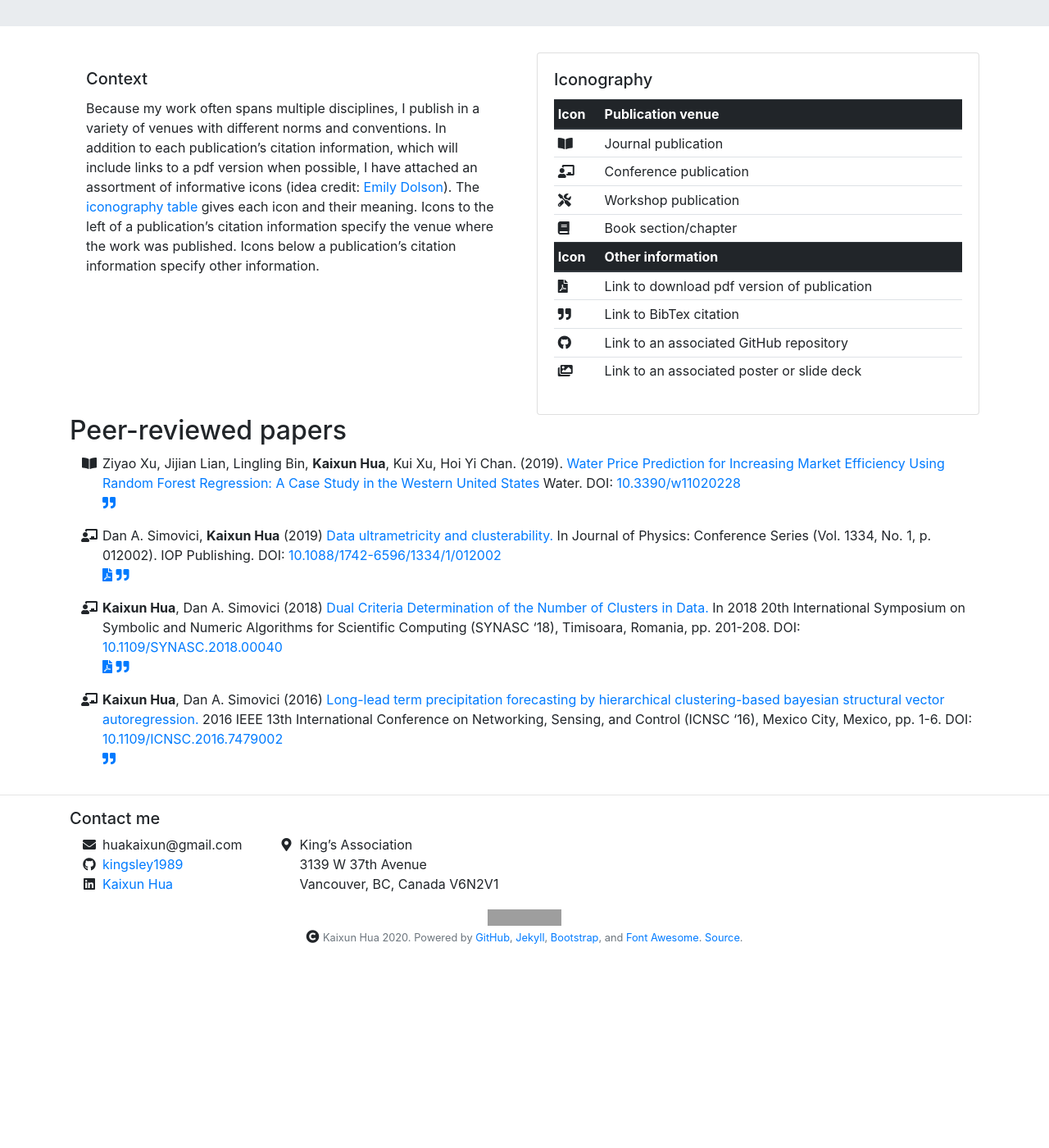
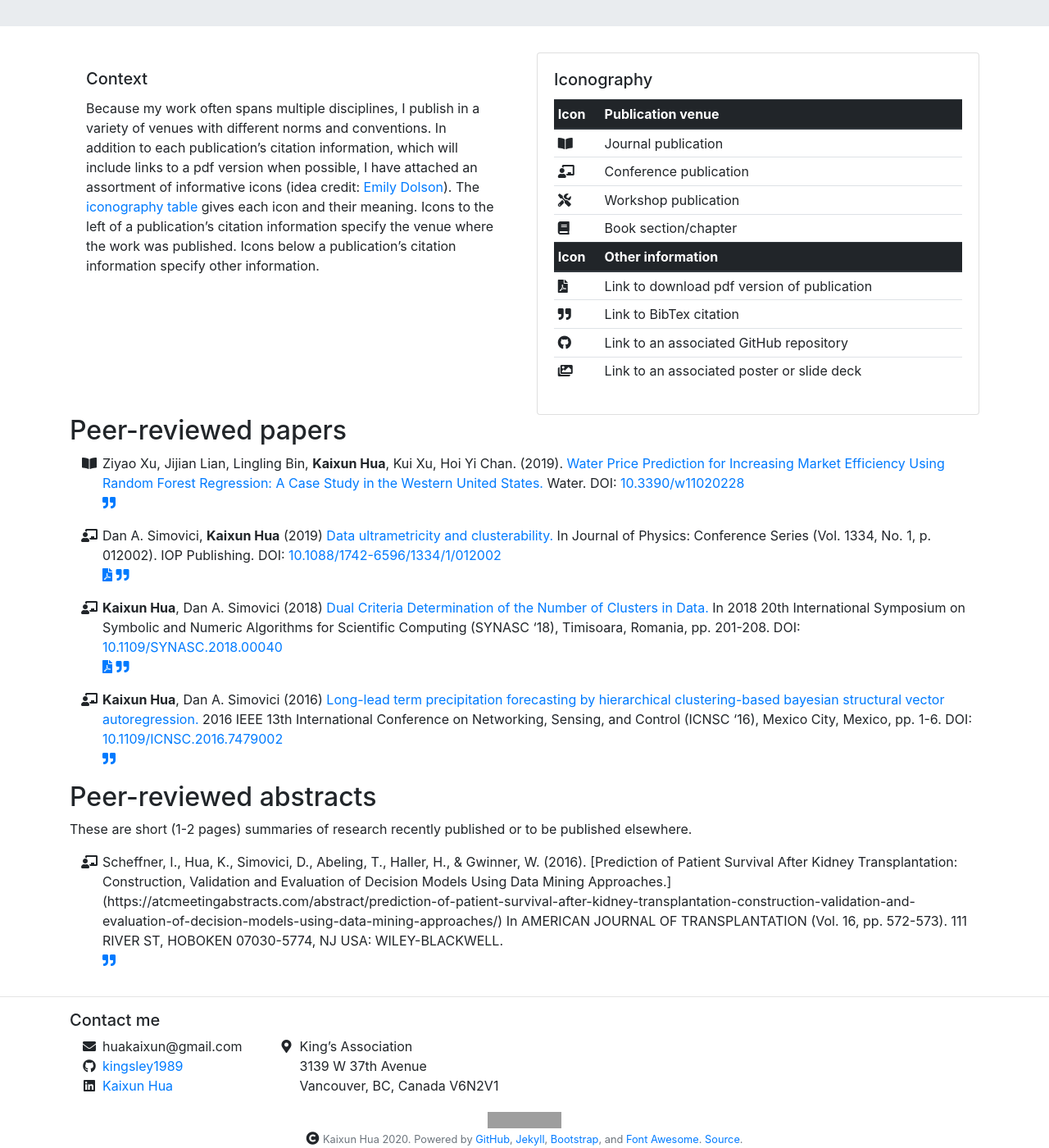
Before and after one commit to kingsley1989/kingsley1989.github.io, a Jekyll site: the page built from _pages/publications.md, in a window 1280 px wide and 1400 px high, scrolled down 273 px. Shown: the whole window at 82% size. Built offline with Jekyll 4.4.1, drawn with Linux system fonts in a browser that asks for light colours; nearby versions of some CDN libraries; before the commit the page ends 1427 px from its top, so only the background shows below that; grey boxes are pictures that could not be loaded.

Commit message:
Update publications.yml

````diff
--- a/_data/publications.yml
+++ b/_data/publications.yml
@@ -18,10 +18,10 @@ publication_types:
 publications:
 
   - citation: |
-     Kaixun Hua, Dan A. Simovici (2016)
-     [Long-lead term precipitation forecasting by hierarchical clustering-based bayesian structural vector autoregression.](https://ieeexplore.ieee.org/abstract/document/7479002)
-     2016 IEEE 13th International Conference on Networking, Sensing, and Control (ICNSC '16), Mexico City, Mexico, pp. 1-6.
-     DOI: [10.1109/ICNSC.2016.7479002](http://doi.org/10.1109/ICNSC.2016.7479002)
+      Kaixun Hua, Dan A. Simovici (2016)
+      [Long-lead term precipitation forecasting by hierarchical clustering-based bayesian structural vector autoregression.](https://ieeexplore.ieee.org/abstract/document/7479002)
+      2016 IEEE 13th International Conference on Networking, Sensing, and Control (ICNSC '16), Mexico City, Mexico, pp. 1-6.
+      DOI: [10.1109/ICNSC.2016.7479002](http://doi.org/10.1109/ICNSC.2016.7479002)
     year: 2016
     venue: conference
     type: peer-reviewed-paper
@@ -41,10 +41,10 @@ publications:
         }
       ```
   - citation: |
-     Kaixun Hua, Dan A. Simovici (2018)
-     [Dual Criteria Determination of the Number of Clusters in Data.](https://ieeexplore.ieee.org/abstract/document/8750738)
-     In 2018 20th International Symposium on Symbolic and Numeric Algorithms for Scientific Computing (SYNASC '18), Timisoara, Romania, pp. 201-208.
-     DOI: [10.1109/SYNASC.2018.00040](http://doi.org/10.1109/SYNASC.2018.00040)
+      Kaixun Hua, Dan A. Simovici (2018)
+      [Dual Criteria Determination of the Number of Clusters in Data.](https://ieeexplore.ieee.org/abstract/document/8750738)
+      In 2018 20th International Symposium on Symbolic and Numeric Algorithms for Scientific Computing (SYNASC '18), Timisoara, Romania, pp. 201-208.
+      DOI: [10.1109/SYNASC.2018.00040](http://doi.org/10.1109/SYNASC.2018.00040)
     year: 2018
     venue: conference
     type: peer-reviewed-paper
@@ -65,11 +65,10 @@ publications:
       ```
 
   - citation: |
-     Dan A. Simovici, Kaixun Hua (2019)
-     [Data ultrametricity and clusterability.](https://iopscience.iop.org/article/10.1088/1742-6596/1334/1/012002/meta)
-     In Journal of Physics: Conference Series (Vol. 1334, No. 1, p. 012002). IOP Publishing.
-     DOI: [10.1088/1742-6596/1334/1/012002](https://doi.org/10.1088/1742-6596/1334/1/012002)
-
+      Dan A. Simovici, Kaixun Hua (2019)
+      [Data ultrametricity and clusterability.](https://iopscience.iop.org/article/10.1088/1742-6596/1334/1/012002/meta)
+      In Journal of Physics: Conference Series (Vol. 1334, No. 1, p. 012002). IOP Publishing.
+      DOI: [10.1088/1742-6596/1334/1/012002](https://doi.org/10.1088/1742-6596/1334/1/012002)
     year: 2019
     venue: conference
     type: peer-reviewed-paper
@@ -99,7 +98,7 @@ publications:
 
   - citation: |
       Ziyao Xu, Jijian Lian, Lingling Bin, Kaixun Hua, Kui Xu, Hoi Yi Chan. (2019).
-      [Water Price Prediction for Increasing Market Efficiency Using Random Forest Regression: A Case Study in the Western United States](https://www.mdpi.com/2073-4441/11/2/228)
+      [Water Price Prediction for Increasing Market Efficiency Using Random Forest Regression: A Case Study in the Western United States.](https://www.mdpi.com/2073-4441/11/2/228)
       Water. DOI: [10.3390/w11020228](https://doi.org/10.3390/w11020228)
     year: 2019
     venue: journal
@@ -121,11 +120,40 @@ publications:
           ABSTRACT = {The existence of water markets establishes water prices, promoting trading of water from low- to high-valued uses. However, market participants
           can face uncertainty when asking and offering prices because water rights are heterogeneous, resulting in inefficiency of the market. This paper proposes three
           random forest regression models (RFR) to predict water price in the western United States: a full variable set model and two reduced ones with optimal numbers
-          of variables using a backward variable elimination (BVE) approach. Transactions of 12 semiarid states, from 1987 to 2009, and a dataset containing various predictors, were assembled. Multiple replications of k-fold cross-validation were applied to assess the model performance and their generalizability was tested on unused data. The importance of price influencing factors was then analyzed based on two plausible variable importance rankings. Results show that the RFR models have good predictive power for water price. They outperform a baseline model without leading to overfitting. Also, the higher degree of accuracy of the reduced models is insignificant, reflecting the robustness of RFR to including lower informative variables. This study suggests that, due to its ability to automatically learn from and make predictions on data, RFR-based models can aid water market participants in making more efficient decisions.},
+          of variables using a backward variable elimination (BVE) approach. Transactions of 12 semiarid states, from 1987 to 2009, and a dataset containing various
+          predictors, were assembled. Multiple replications of k-fold cross-validation were applied to assess the model performance and their generalizability was tested
+          on unused data. The importance of price influencing factors was then analyzed based on two plausible variable importance rankings. Results show that the RFR
+          models have good predictive power for water price. They outperform a baseline model without leading to overfitting. Also, the higher degree of accuracy of the
+          reduced models is insignificant, reflecting the robustness of RFR to including lower informative variables. This study suggests that, due to its ability to
+          automatically learn from and make predictions on data, RFR-based models can aid water market participants in making more efficient decisions.},
           DOI = {10.3390/w11020228}
         }
       ```
 
+  - citation: |
+      Scheffner, I., Hua, K., Simovici, D., Abeling, T., Haller, H., & Gwinner, W. (2016).
+      [Prediction of Patient Survival After Kidney Transplantation: Construction, Validation and Evaluation of Decision Models Using Data Mining Approaches.]
+      (https://atcmeetingabstracts.com/abstract/prediction-of-patient-survival-after-kidney-transplantation-construction-validation-and-evaluation-of-decision-models-using-data-mining-approaches/)
+      In AMERICAN JOURNAL OF TRANSPLANTATION (Vol. 16, pp. 572-573). 111 RIVER ST, HOBOKEN 07030-5774, NJ USA: WILEY-BLACKWELL.
+    year: 2016
+    venue: conference
+    type: peer-reviewed-abstract
+    #github_repository_link: https://github.com/amlalejini/GECCO-2019-tag-accessed-memory
+    #presentation_link: https://docs.google.com/presentation/d/1j4IusMVaNVOEcxFkIcveNyB_sfaFowQUFcLqLloCa5M/edit?usp=sharing
+    #pdf: /pubs/Lalejini_Ofria_2019_Tag-accessed_Memory.pdf
+    bibtex_id: scheffner2016prediction
+    bibtex: |
+      ```bibtex
+        @inproceedings{scheffner2016prediction,
+          title={Prediction of Patient Survival After Kidney Transplantation: Construction, Validation and Evaluation of Decision Models Using Data Mining Approaches},
+          author={Scheffner, I and Hua, K and Simovici, D and Abeling, T and Haller, H and Gwinner, W},
+          booktitle={AMERICAN JOURNAL OF TRANSPLANTATION},
+          volume={16},
+          pages={572--573},
+          year={2016},
+          organization={WILEY-BLACKWELL 111 RIVER ST, HOBOKEN 07030-5774, NJ USA}
+        }
+      ```
 
   # - citation: |
   #       Austin J. Ferguson, Jose G. Hernandez, Daniel Junghans, Alexander Lalejini, Emily Dolson, Charles Ofria (2020)
@@ -195,40 +223,6 @@ publications:
   #       publisher = {ACM},
   #       address = {New York, NY, USA},
   #       keywords = {cohort lexicase, cohorts, down-sampled lexicase, genetic programming, lexicase selection, parent selection, program synthesis},
-  #     }
-  #     ```
-
-  # - citation: |
-  #     Alexander Lalejini and Charles Ofria. (2019).
-  #     [Tag-accessed memory for genetic programming.](https://dl.acm.org/citation.cfm?doid=3319619.3321892)
-  #     In Proceedings of the Genetic and Evolutionary Computation Conference Companion (GECCO '19), Manuel López-Ibáñez (Ed.).
-  #     ACM, New York, NY, USA, 346-347.
-  #     DOI: [https://doi.org/10.1145/3319619.3321892](https://doi.org/10.1145/3319619.3321892)
-  #   year: 2019
-  #   venue: conference
-  #   type: peer-reviewed-abstract
-  #   github_repository_link: https://github.com/amlalejini/GECCO-2019-tag-accessed-memory
-  #   presentation_link: https://docs.google.com/presentation/d/1j4IusMVaNVOEcxFkIcveNyB_sfaFowQUFcLqLloCa5M/edit?usp=sharing
-  #   pdf: /pubs/Lalejini_Ofria_2019_Tag-accessed_Memory.pdf
-  #   bibtex_id: Lalejini2019-TagMem
-  #   bibtex: |
-  #     ```bibtex
-  #     @inproceedings{Lalejini2019-TagMem,
-  #       author = {Lalejini, Alexander and Ofria, Charles},
-  #       title = {Tag-accessed Memory for Genetic Programming},
-  #       booktitle = {Proceedings of the Genetic and Evolutionary Computation Conference Companion},
-  #       series = {GECCO '19},
-  #       year = {2019},
-  #       isbn = {978-1-4503-6748-6},
-  #       location = {Prague, Czech Republic},
-  #       pages = {346--347},
-  #       numpages = {2},
-  #       url = {http://doi.acm.org/10.1145/3319619.3321892},
-  #       doi = {10.1145/3319619.3321892},
-  #       acmid = {3321892},
-  #       publisher = {ACM},
-  #       address = {New York, NY, USA},
-  #       keywords = {genetic programming, linear genetic programming, memory access, tag-based referencing, tags},
   #     }
   #     ```
 
````
